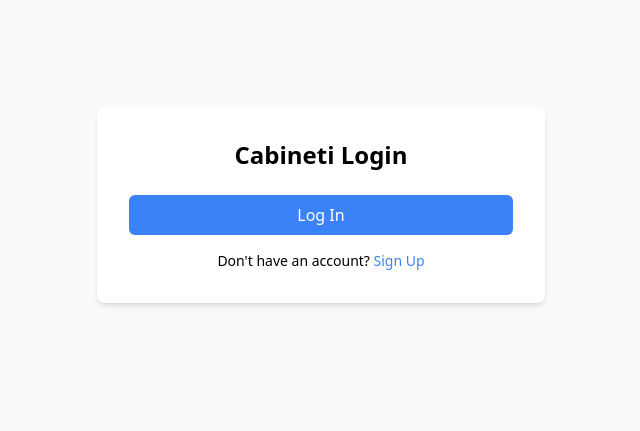
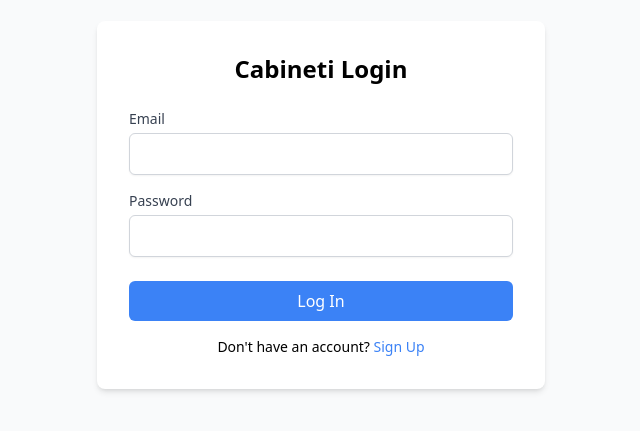
Before and after one commit to Atakors/cabineti-app, a Next.js app in the folder frontend/: page /login in a window 1280 px wide. Shown: the part 195-626 px from the top of the page, without its empty margins (319-959 px from the left). Built offline with nearby package versions, Linux system fonts and the light colour scheme.

Commit message:
Update login.tsx

```diff
--- a/frontend/pages/login.tsx
+++ b/frontend/pages/login.tsx
@@ -13,19 +13,28 @@ export default function LoginPage() {
     setError('');
 
     try {
-      const res = await fetch(`${process.env.NEXT_PUBLIC_API_URL}/api/auth/login`, {
+      if (!process.env.NEXT_PUBLIC_API_URL) {
+        throw new Error("API URL is not configured. Please check environment variables.");
+      }
+
+      // Robustly construct the URL to avoid double slashes
+      const apiUrl = new URL('/api/auth/login', process.env.NEXT_PUBLIC_API_URL);
+
+      const res = await fetch(apiUrl.href, {
         method: 'POST',
         headers: { 'Content-Type': 'application/json' },
         body: JSON.stringify({ email, password }),
       });
 
+      const data = await res.json();
+
       if (!res.ok) {
-        throw new Error('Invalid email or password');
+        throw new Error(data.message || 'Invalid email or password');
       }
 
-      const data = await res.json();
-      localStorage.setItem('token', data.accessToken); // Store the token
-      router.push('/dashboard'); // Redirect to dashboard
+      localStorage.setItem('token', data.accessToken); // Store the session token
+      router.push('/dashboard'); // Redirect to the main dashboard
+
     } catch (err: any) {
       setError(err.message);
     }
@@ -36,8 +45,27 @@ export default function LoginPage() {
       <div className="max-w-md w-full bg-white p-8 rounded-lg shadow-md">
         <h2 className="text-2xl font-bold text-center mb-6">Cabineti Login</h2>
         <form onSubmit={handleLogin}>
-          {/* ... Form Inputs for Email, Password ... */}
-          <button type="submit" className="w-full bg-blue-500 text-white py-2 rounded-md hover:bg-blue-600">
+          <div className="mb-4">
+            <label className="block text-sm font-medium text-gray-700">Email</label>
+            <input
+              type="email"
+              value={email}
+              onChange={(e) => setEmail(e.target.value)}
+              required
+              className="mt-1 block w-full px-3 py-2 border border-gray-300 rounded-md shadow-sm focus:outline-none focus:ring-blue-500 focus:border-blue-500"
+            />
+          </div>
+          <div className="mb-6">
+            <label className="block text-sm font-medium text-gray-700">Password</label>
+            <input
+              type="password"
+              value={password}
+              onChange={(e) => setPassword(e.target.value)}
+              required
+              className="mt-1 block w-full px-3 py-2 border border-gray-300 rounded-md shadow-sm focus:outline-none focus:ring-blue-500 focus:border-blue-500"
+            />
+          </div>
+          <button type="submit" className="w-full bg-blue-500 text-white py-2 rounded-md hover:bg-blue-600 focus:outline-none focus:ring-2 focus:ring-offset-2 focus:ring-blue-500">
             Log In
           </button>
           {error && <p className="text-red-500 text-sm mt-4 text-center">{error}</p>}
```
